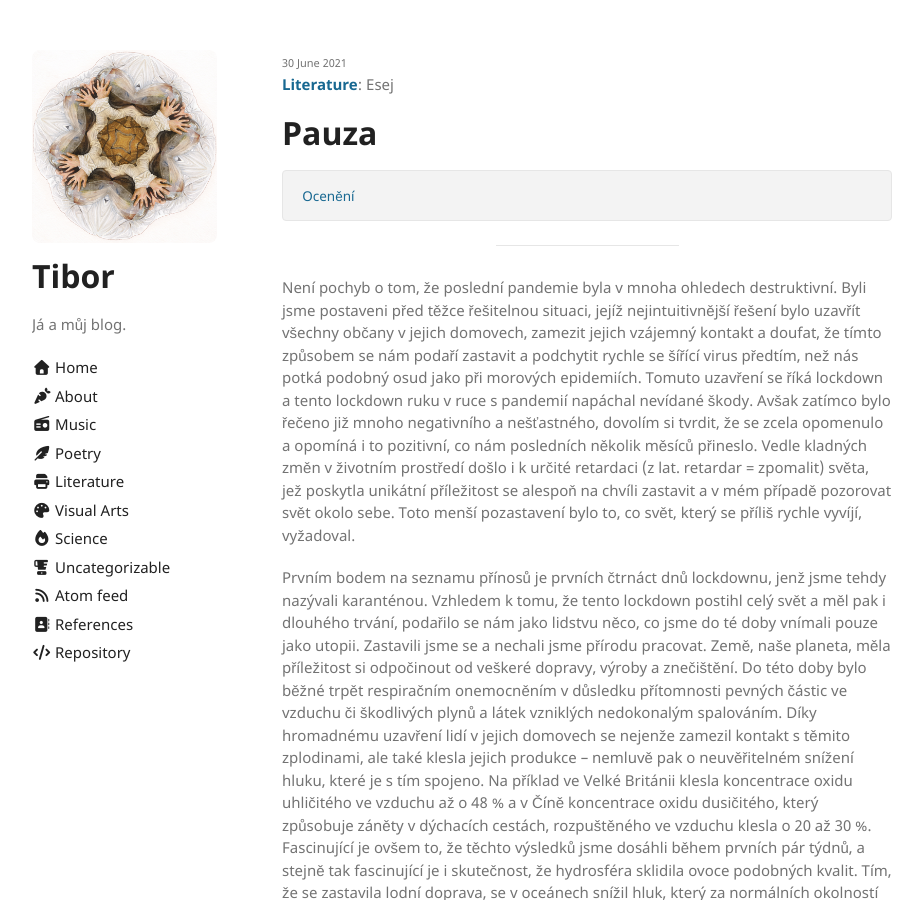
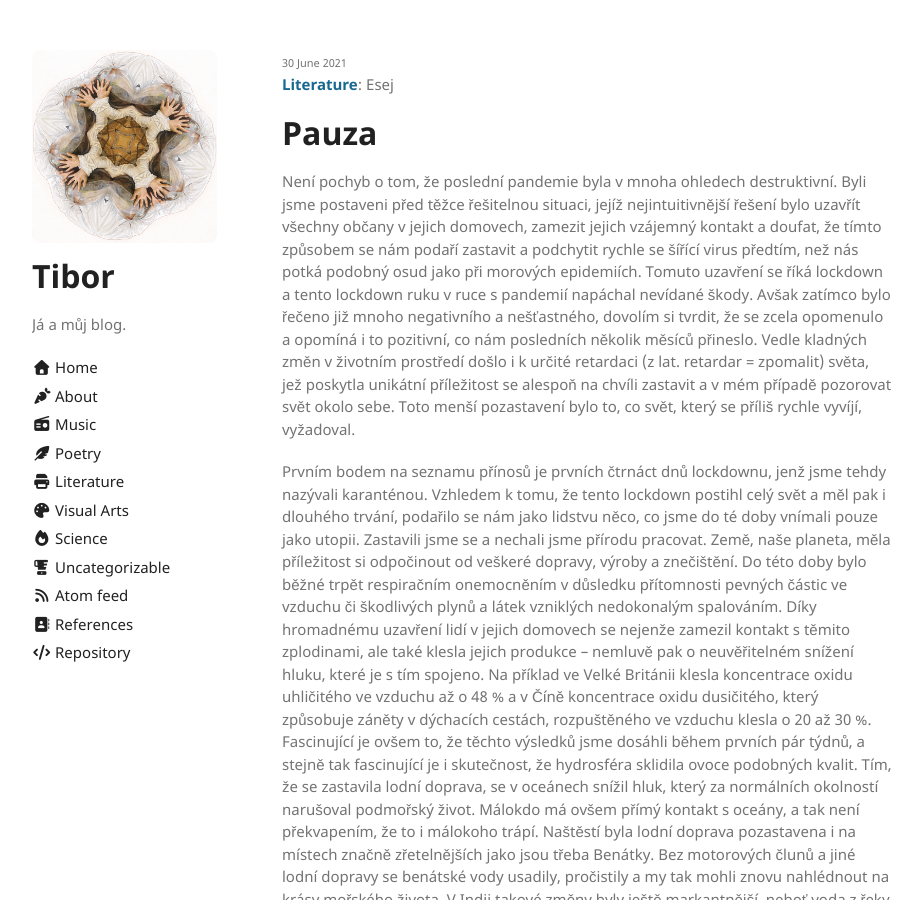
Before and after one commit to thefallofjohannm/thefallofjohannm.github.io, a Jekyll site: the page built from _posts/literature/2021-06-30-pauza.md, in a window 1280 px wide and 900 px high. Shown: the whole window, without its empty margins (178-1101 px from the left). Built offline with Jekyll 4.4.1, drawn with Linux system fonts in a browser that asks for light colours.

Commit message:
deleted list of content

```diff
--- a/_posts/literature/2021-06-30-pauza.md
+++ b/_posts/literature/2021-06-30-pauza.md
@@ -5,10 +5,7 @@ category: Literature
 subcategory: Esej
 ---
 
-{:toc}
-- .
 
----
 
 Není pochyb o tom, že poslední pandemie byla v mnoha
 ohledech destruktivní. Byli jsme postaveni před těžce
```
